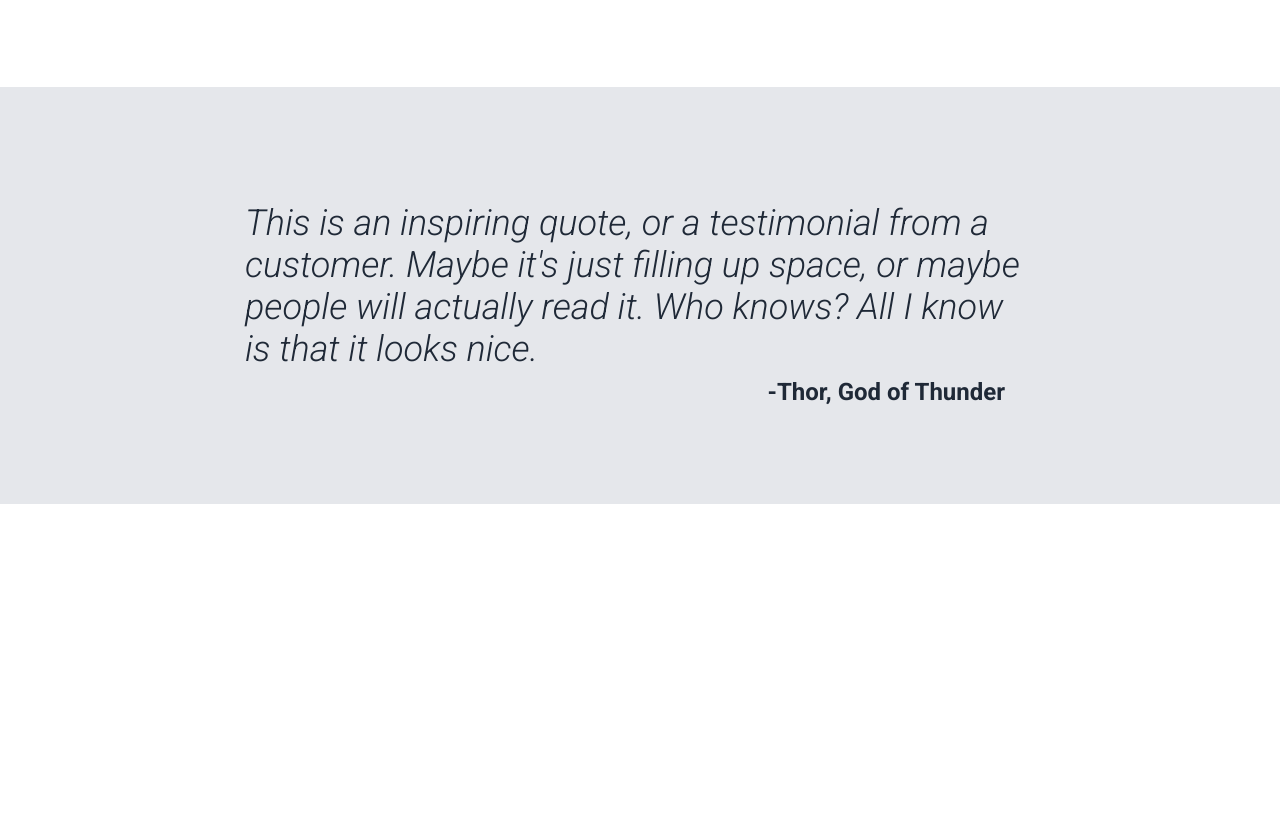
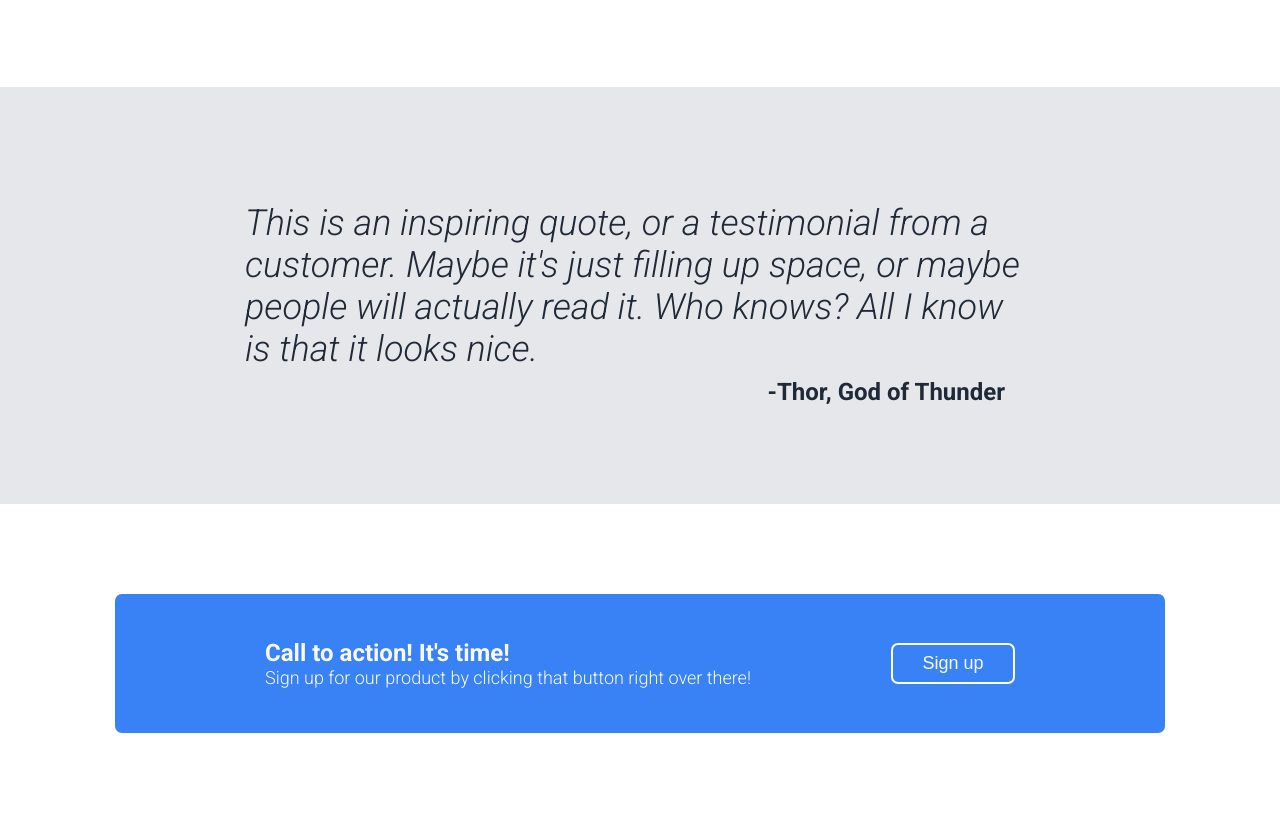
Before and after one commit to RaoullDuke/odin-landing-page, a plain HTML site: page index.html in a window 1280 px wide. Shown: the part 934-1757 px from the top of the page. Before the commit the page ends 1438 px from the top, so only its background shows below. Drawn offline with Linux system fonts and the light colour scheme.

Commit message:
add action block

```diff
--- a/index.html
+++ b/index.html
@@ -68,5 +68,17 @@
       </p>
       <p class="quote__author">-Thor, God of Thunder</p>
     </div>
+
+    <div class="action">
+      <div class="action__container">
+        <div class="action__content">
+          <h2 class="action__content-title">Call to action! It's time!</h2>
+          <p class="action__content-text">
+            Sign up for our product by clicking that button right over there!
+          </p>
+        </div>
+        <button class="action__button">Sign up</button>
+      </div>
+    </div>
   </body>
 </html>
--- a/styles.css
+++ b/styles.css
@@ -77,11 +77,12 @@ header {
 }
 
 .cover__content-button {
+  width: 120px;
   background-color: #3882f6;
   color: #f9faf8;
   font-size: 18px;
   border: none;
-  border-radius: 5px;
+  border-radius: 7px;
   padding: 8px 28px;
 }
 
@@ -153,3 +154,41 @@ header {
   text-align: right;
   margin: 8px;
 }
+
+.action {
+  display: flex;
+  justify-content: center;
+  padding: 90px 0;
+}
+
+.action__container {
+  display: flex;
+  justify-content: center;
+  align-items: center;
+  background-color: #3882f6;
+  color: #f9faf8;
+  border-radius: 7px;
+  gap: 140px;
+  padding: 45px 150px;
+}
+
+.action__content-title {
+  margin: 0;
+}
+
+.action__content-text {
+  font-size: 18px;
+  font-weight: 300;
+  margin: 0;
+}
+
+.action__button {
+  width: 124px;
+  height: 41px;
+  color: #f9faf8;
+  font-size: 18px;
+  background-color: #3882f6;
+  border: 2px solid white;
+  border-radius: 7px;
+  padding: 8px 28px;
+}
```
